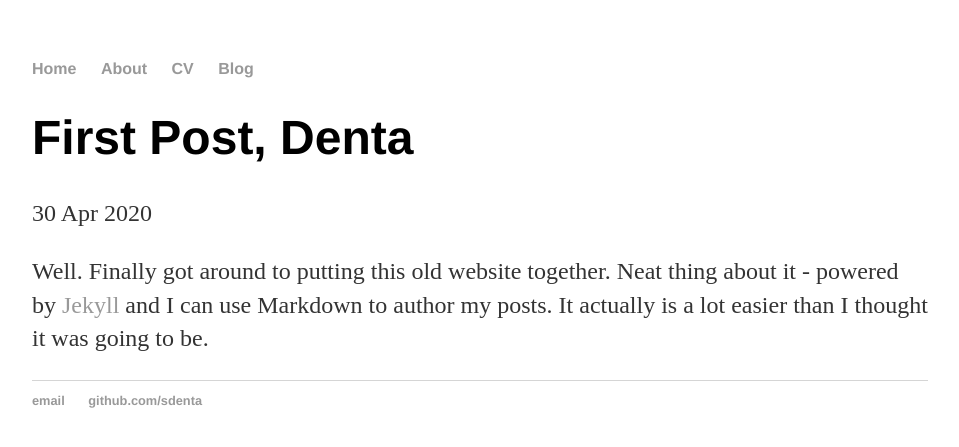
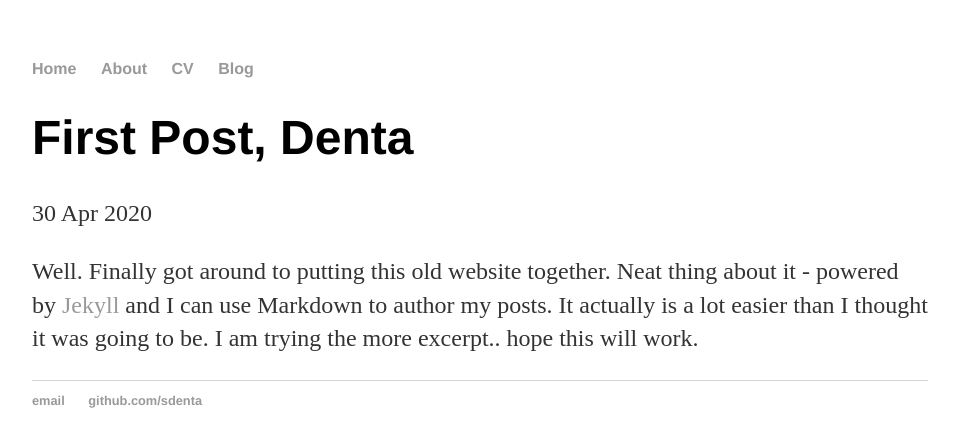
Before and after one commit to sdenta/sdenta.github.io, a Jekyll site: the page built from _posts/2020-04-30-My-first-post.md, in a window 1280 px wide. Shown: the top 447 px of the page, without its empty margins (160-1119 px from the left). Built offline with Jekyll 4.4.1, drawn with Linux system fonts in a browser that asks for light colours.

Commit message:
trying more excerpt.

```diff
--- a/_posts/2020-04-30-My-first-post.md
+++ b/_posts/2020-04-30-My-first-post.md
@@ -5,3 +5,5 @@
 ---
 
 Well. Finally got around to putting this old website together. Neat thing about it - powered by [Jekyll](http://jekyllrb.com) and I can use Markdown to author my posts. It actually is a lot easier than I thought it was going to be.
+<!-- more -->
+I am trying the more excerpt.. hope this will work.
```
